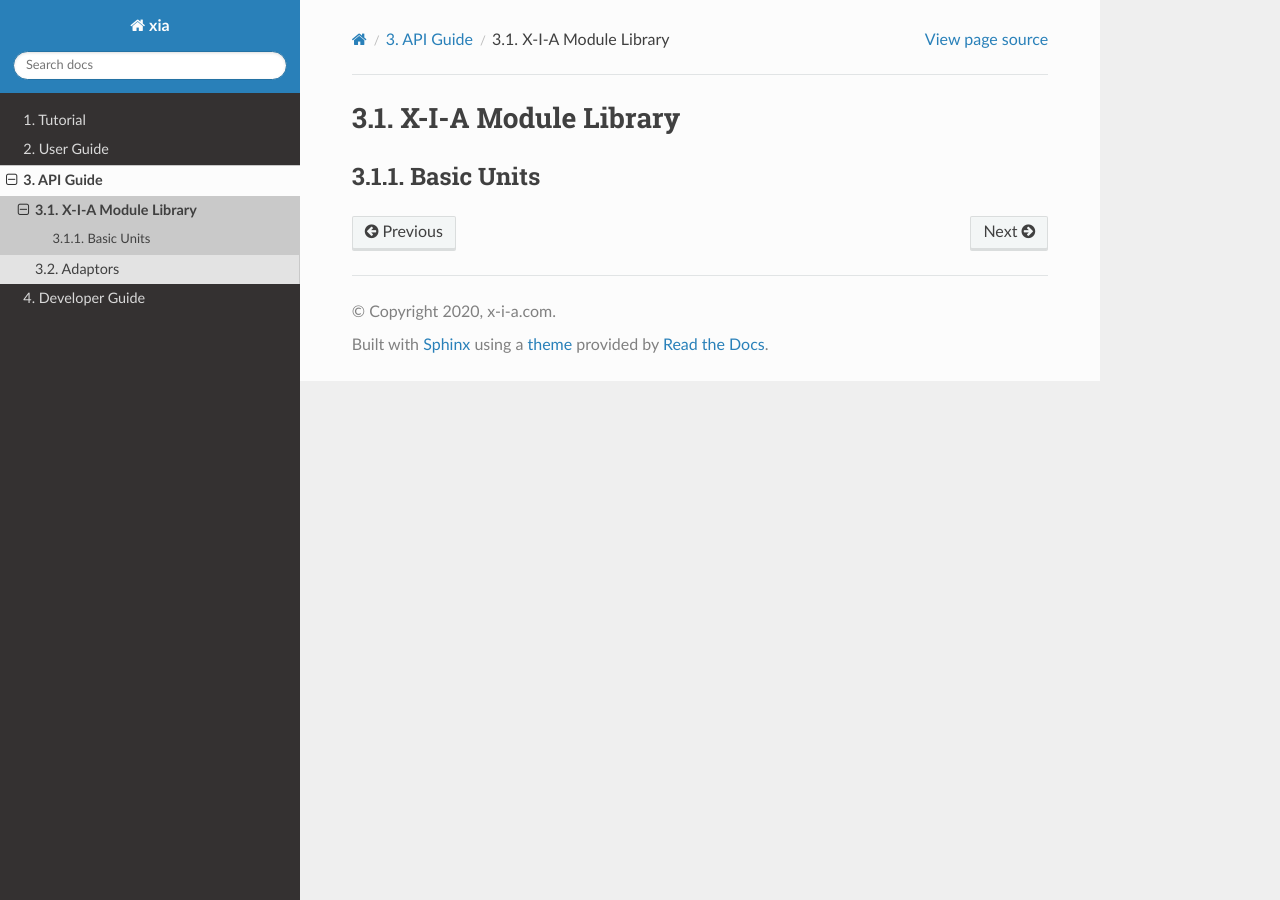
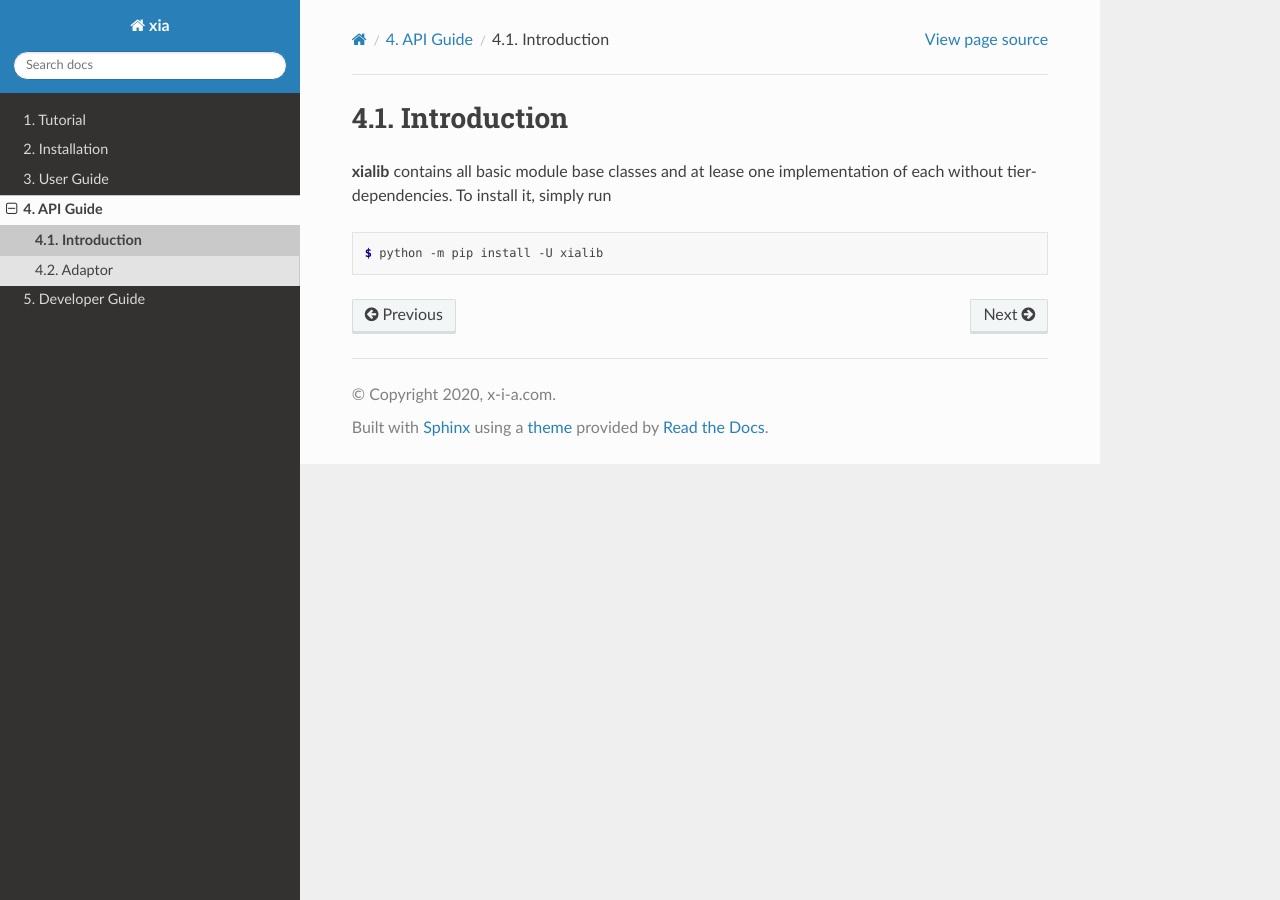
Before and after one commit to X-I-A/xia-docs, a Sphinx documentation site: the page built from docs/source/api/xialib.rst, in a window 1280 px wide. Built offline with Sphinx 7.4.7 and the Read the Docs theme 2.0.0, drawn with Linux system fonts in a browser that asks for light colours.

Commit message:
Initial load

```diff
--- /dev/null
+++ b/docs/source/api/adaptors/adaptor.rst
@@ -0,0 +1,6 @@
+Base Class
+==========
+
+.. autoclass::  xialib.adaptor.Adaptor
+   :members:
+   :private-members:
--- a/docs/source/api/index.rst
+++ b/docs/source/api/index.rst
@@ -5,4 +5,4 @@ API Guide
    :maxdepth: 1
 
    xialib
-   xialib.adaptors.rst
+   adaptors/index
--- a/docs/source/api/xialib.rst
+++ b/docs/source/api/xialib.rst
@@ -1,5 +1,9 @@
-X-I-A Module Library
-====================
+Introduction
+============
 
-Basic Units
------------
+**xialib** contains all basic module base classes and at lease one implementation of each without tier-dependencies.
+To install it, simply run
+
+.. code-block:: console
+
+    $ python -m pip install -U xialib
--- a/docs/source/developer/index.rst
+++ b/docs/source/developer/index.rst
@@ -1,5 +1,7 @@
 Developer Guide
 ===============
 
-Basic Units
------------
+.. toctree::
+   :maxdepth: 1
+
+   spec/index
--- a/docs/source/index.rst
+++ b/docs/source/index.rst
@@ -7,8 +7,8 @@ X-I-A Data Solution User documentation
 :doc:`tutorial/index`
    A quick tutorial about the solution's overview, architecture, quick start guide and some simple examples
 
-
-
+:doc:`user/index`
+   How to use the data solution
 
 .. toctree::
    :maxdepth: 1
@@ -16,6 +16,7 @@ X-I-A Data Solution User documentation
    :hidden:
 
    tutorial/index
+   installation/index
    user/index
    api/index
    developer/index
--- /dev/null
+++ b/docs/source/installation/index.rst
@@ -0,0 +1,2 @@
+Installation
+============
```
Also changed, not shown: docs/source/api/adaptors/dbapi_adaptor.rst (added, +8 -0 lines), docs/source/api/adaptors/dbapi_qmark_adaptor.rst (added, +8 -0 lines), docs/source/api/adaptors/index.rst (added, +12 -0 lines), docs/source/api/adaptors/sqlite_adaptor.rst (added, +8 -0 lines), docs/source/api/xialib.adaptors.rst (deleted, +0 -22 lines), docs/source/developer/spec/index.rst (added, +7 -0 lines), docs/source/developer/spec/x_i_a_data_header.rst (added, +28 -0 lines), docs/source/tutorial/overview.rst (line endings or trailing spaces).
